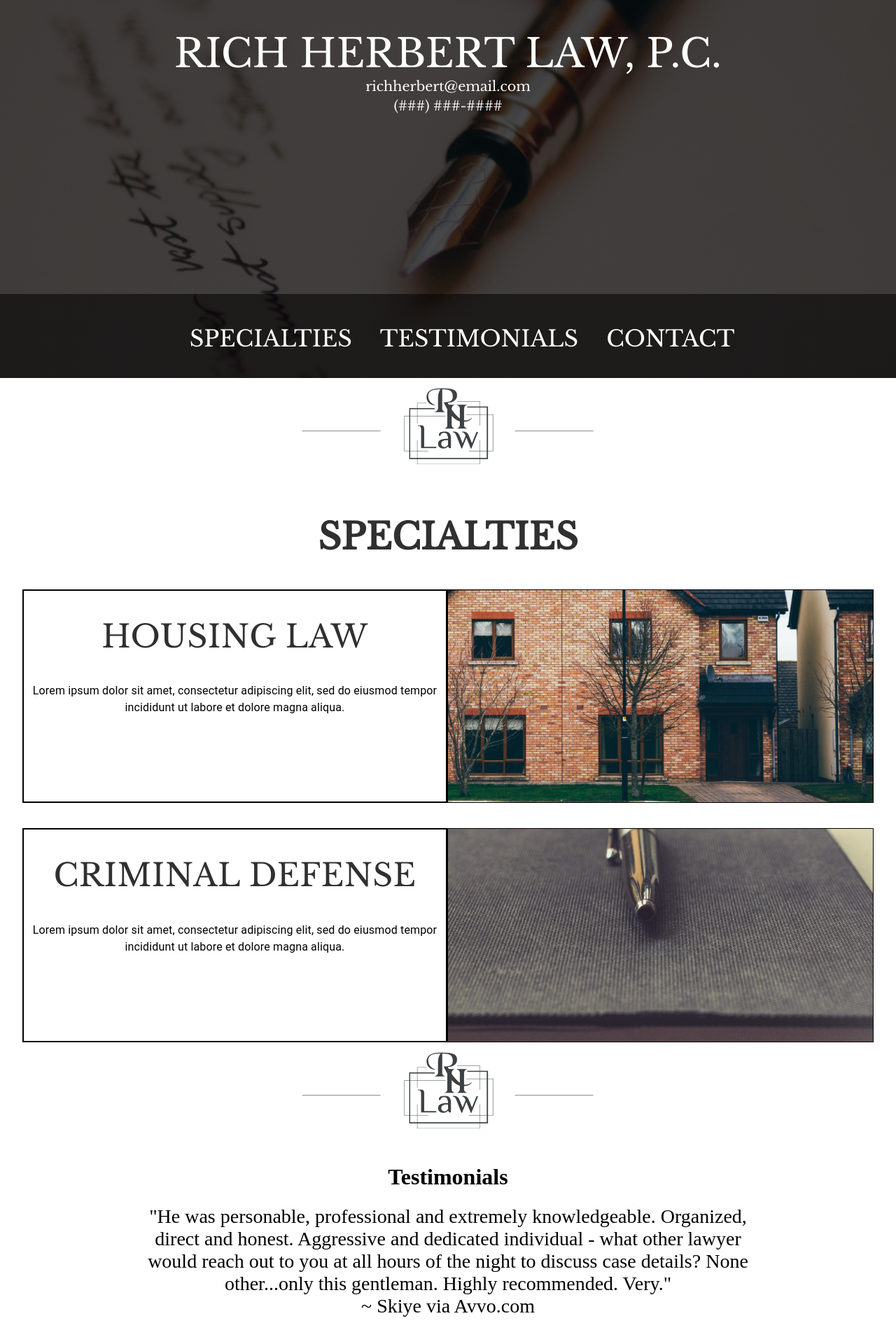
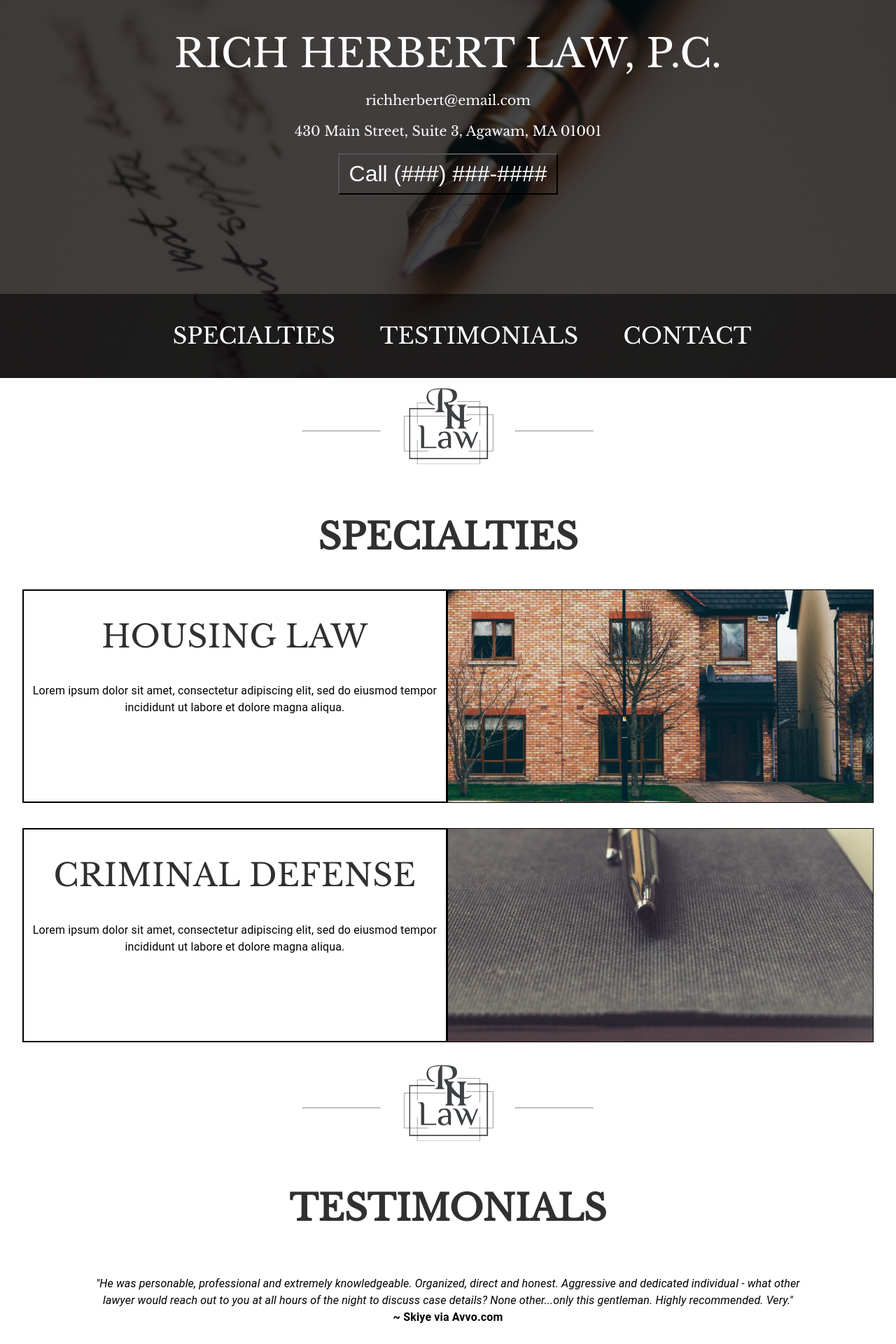
Before and after one commit to JackMcCalley/richherbertlaw, a React (Create React App) app: page / in a window 1280 px wide. Shown: the part 260-2180 px from the top of the page at 70% size. Before the commit the page ends 2142 px from the top, so only its background shows below. Built offline with nearby package versions, Linux system fonts and the light colour scheme.

Commit message:
changed look of testimonials, fixed various css issues

```diff
--- a/src/components/Nav.js
+++ b/src/components/Nav.js
@@ -1,5 +1,5 @@
-import React, { useEffect, useRef } from "react";
-import { NavLink, Link, useLocation } from "react-router-dom";
+import React, { useEffect } from "react";
+import { NavLink, useLocation } from "react-router-dom";
 import "../styles/Styles.css";
 import "../styles/Header.css";
 import richlogowhite from "../assets/richlogowhite.png";
@@ -50,9 +50,15 @@ const Nav = ({ refs }) => {
           </div>
         </row>
         <row className="title-text">RICH HERBERT LAW, P.C.</row>
+        <br />
         <row className="subtitle">richherbert@email.com</row>
+        <br />
+        <row className="subtitle">430 Main Street, Suite 3, Agawam, MA 01001</row>
+        <br />
         <row className="subtitle">
-          <a className="phonelink" href="tel:123-456-7890">(###) ###-####</a>
+          <button className="call-button">
+            <a className="phonelink" href="tel:123-456-7890">Call (###) ###-####</a>
+          </button>
         </row>
       </container>
       <row>
--- a/src/components/Specialties.js
+++ b/src/components/Specialties.js
@@ -20,13 +20,13 @@ const Specialties = forwardRef((props, ref) => {
           width: '95vw',
           margin: 0,
           }}>
-        <Grid xs={6} sx={{ margin: 0, padding: 0, border: 2, borderRight: 3, height: 'auto' }}>
+        <Grid xs={12} sm={6} sx={{ margin: 0, padding: 0, border: 2, borderRight: 3, height: 'auto' }}>
           <Box sx={{}}>
             <Typography style={{margin: '2rem', fontFamily: 'Libre Baskerville', fontSize: '3.5vw'}} className="specialty-type">{props.title}</Typography>
             <Typography className="specialty-desc">Lorem ipsum dolor sit amet, consectetur adipiscing elit, sed do eiusmod tempor incididunt ut labore et dolore magna aliqua.</Typography>
           </Box>
         </Grid>
-        <Grid xs={6} sx={{ margin: 0, padding: 0, borderRight: 1, borderBottom: 1, borderTop: 1}}>
+        <Grid xs={12} sm={6} sx={{ margin: 0, padding: 0, borderRight: 1, borderBottom: 1, borderTop: 1}}>
           <div style={{maxHeight: '100%', minWidth: '30vw', overflow: 'hidden'}}>
             <img style={{}} alt="housing" src={props.image} />
           </div>
@@ -49,6 +49,7 @@ const Specialties = forwardRef((props, ref) => {
         <Specialty image={housingthick} title="HOUSING LAW" description="" />
         <br/><br/>
         <Specialty image={notebook} title="CRIMINAL DEFENSE" description="" />
+        <br/>
       </Grid>
     </section>
   );
--- a/src/components/Testimonials.js
+++ b/src/components/Testimonials.js
@@ -1,28 +1,39 @@
-import React, {forwardRef} from "react";
+import React, { forwardRef } from "react";
 import Box from '@mui/material/Box';
-import Container from '@mui/material/Container';
+import Grid from '@mui/material/Unstable_Grid2'
+import Typography from '@mui/material/Typography'
+import '../styles/Testimonials.css'
 
 const Testimonials = forwardRef((props, ref) => {
   const Testimonial = ({ text, name }) => {
     return (
-      <Container
-      sx={{
-        width: '75vw',
-        height: 'auto',
-        fontSize: 28
-      }}
+      <Grid
+        container
+        sx={{
+          width: '80%',
+          marginLeft: '10%',
+          marginRight: '10%',
+          marginTop: '5%',
+          marginBottom: '5%',
+          height: 'auto',
+          fontSize: 28
+        }}
       >
-      <Box>
-        <span>"{text}"</span>
-        <div> ~ {name}</div>
-      </Box>
-      </Container>
+        <Box sx={{
+          display: 'flex',
+          justifyContent: 'center',
+          flexDirection: 'column'
+        }}>
+          <Typography sx={{}}><i>"{text}"</i></Typography>
+          <Typography sx={{}}><b> ~ {name}</b></Typography>
+        </Box>
+      </Grid>
     );
   };
 
   return (
     <div ref={ref}>
-      <h1 >Testimonials</h1>
+      <h1 className="testimonial-title">TESTIMONIALS</h1>
       <Testimonial
         name="Skiye via Avvo.com"
         text="He was personable, professional and extremely knowledgeable. Organized, direct and honest. Aggressive and dedicated individual - what other lawyer would reach out to you at all hours of the night to discuss case details? None other...only this gentleman. Highly recommended. Very."
--- a/src/styles/Header.css
+++ b/src/styles/Header.css
@@ -75,8 +75,9 @@
     display: flex;
     flex-direction: row;
     flex-wrap: wrap;
-    gap: 2rem;
+    gap: 4rem;
     font-family: 'Libre Baskerville';
+    justify-content: center;
 }
 
 .nav a {
@@ -85,16 +86,20 @@
     height: 100%;
     display: flex;
     align-items: center;
-    margin: .25rem;
 }
 
 .phonelink {
-    color: inherit;
+    color: white;
+    font-size: 2rem;
     text-decoration: none;
     height: 100%;
     display: flex;
     align-items: center;
-    margin: .25rem;
+    margin: .5rem;
+}
+
+.call-button {
+    background-color: transparent;
 }
 
 .button {
--- a/src/styles/Specialties.css
+++ b/src/styles/Specialties.css
@@ -15,19 +15,19 @@
 .specialty-title {
     font-family: 'Libre Baskerville';
     position: relative;
-    font-size: 4vw;
+    font-size: 4vmax;
     color: rgb(48, 48, 48);
 }
 
 .specialty-type {
     font-family: 'Libre Baskerville';
     position: relative;
-    font-size: 3vw;
     color: rgb(48, 48, 48);
 }
 
 .specialty-desc {
     font-family: 'Libre Baskerville';
     font-size: 1vw;
-
+    padding-bottom: 2rem;
+    min-height: 3rem;
 }
--- /dev/null
+++ b/src/styles/Testimonials.css
@@ -0,0 +1,8 @@
+@import url('https://fonts.googleapis.com/css2?family=Libre+Baskerville&display=swap');
+
+.testimonial-title {
+    font-family: 'Libre Baskerville';
+    position: relative;
+    font-size: 4vmax;
+    color: rgb(48, 48, 48);
+}
```
Also changed, not shown: src/components/Contact.js (+11 -0 lines).
